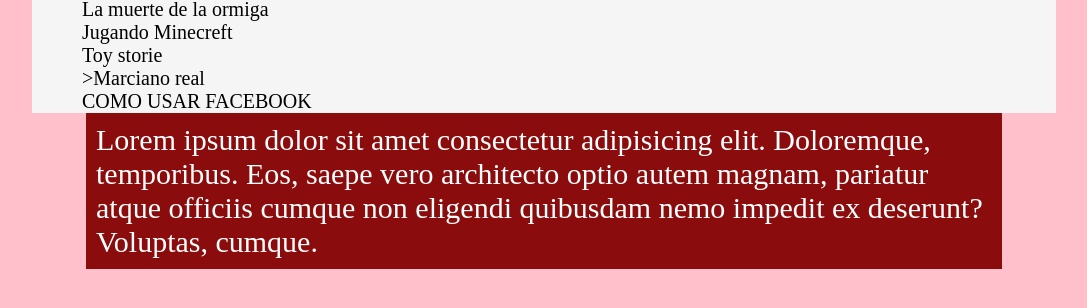
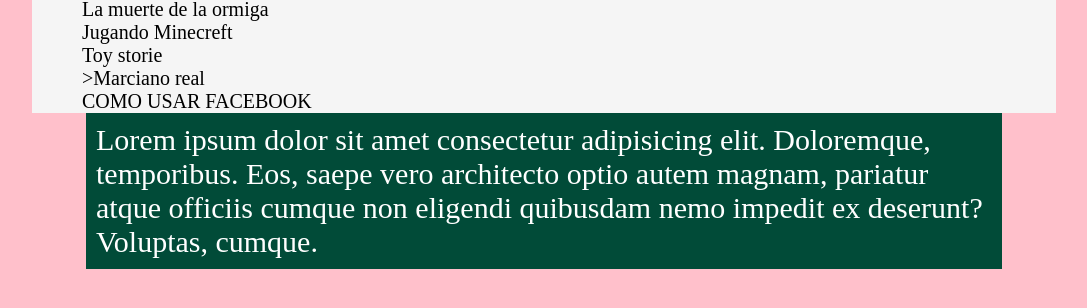
Before and after one commit to alexispathe/prueba, a plain HTML site: page index.html in a window 1280 px wide. Shown: the part 226-534 px from the top of the page, without its empty margins (96-1183 px from the left). Drawn offline with Linux system fonts and the light colour scheme.

Commit message:
Se cambio el color del fondo del lorem

```diff
--- a/styles/styles.css
+++ b/styles/styles.css
@@ -41,7 +41,7 @@ nav{
         color: rgba(255, 166, 0, 0.918);
     }
     .texto{
-        background: rgb(139, 12, 12);
+        background: rgb(1, 75, 56);
          color: white;
          width: 70%;
          font-size: 30px;
```
